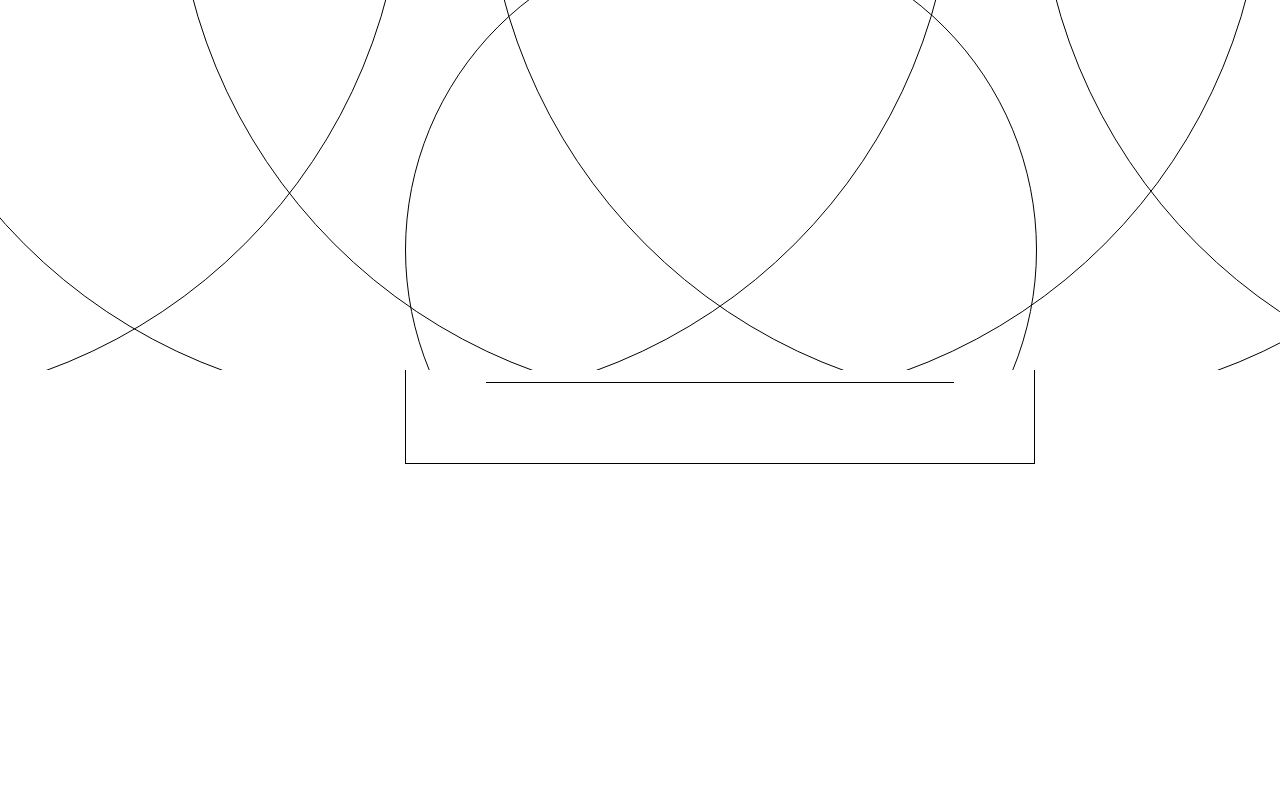
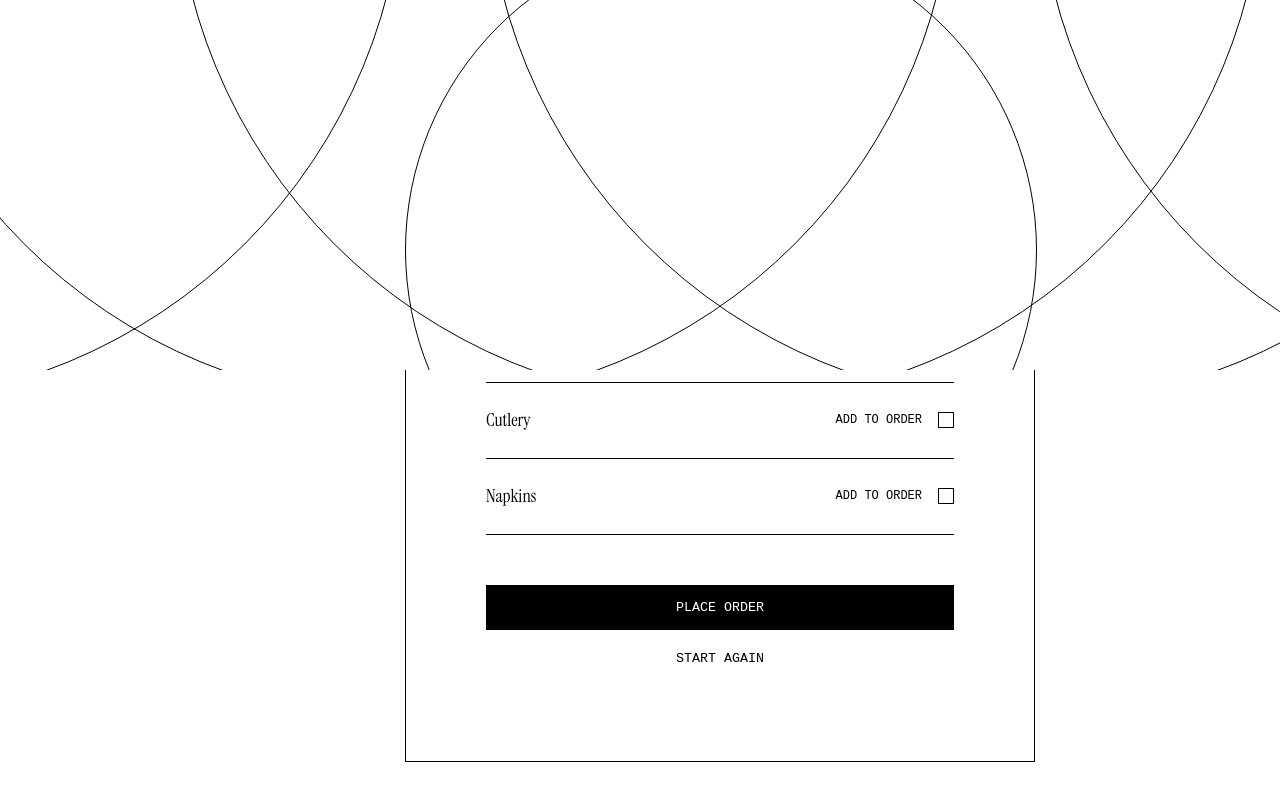
Before and after one commit to andrzejkukuryk/panini-creator, a React (Vite) app: page / in a window 1280 px wide. Shown: the part 654-1454 px from the top of the page. Built offline with nearby package versions, Linux system fonts and the light colour scheme; a web font is replaced by a local one.

Commit message:
add buttons

```diff
--- a/src/components/appButton.module.scss
+++ b/src/components/appButton.module.scss
@@ -1,14 +1,18 @@
 @import "../../variables.module.scss";
 
-.appButton {
-    background: none;
-    border: solid 0.5px;
-    border-color: rgba(0, 0, 0, 0);
+@mixin btn {
     font-family: $font-secondary;
     text-transform: uppercase;
-    width: 77px;
-    height: 44px;
+    border: solid 1px;
+    padding: 14px 20px;
     position: relative;
+    cursor: pointer;
+}
+
+.appButton {
+    @include btn;
+    background: none;
+    border-color: rgba(0, 0, 0, 0);
     z-index: 2;
     transition: border-color .7s;
 }
@@ -16,3 +20,20 @@
 .appButton:hover {
     border-color: rgba(0, 0, 0, 1);
 }
+
+.blackButton {
+    @include btn;
+    background-color: #000;
+    border-color: rgba(255, 255,255,0);
+    color: #FFF;
+    width: 100%;
+    margin: 50px 0 6px;
+    text-decoration: underline;
+    text-decoration-color: rgba(255, 255,255,0);
+    transition: all .7s;
+}
+
+.blackButton:hover {
+    border-color: rgba(255, 255,255,1);
+    text-decoration-color: rgba(255, 255,255,1);
+}
--- a/src/components/appButton.tsx
+++ b/src/components/appButton.tsx
@@ -1,14 +1,21 @@
 import React from "react";
 import styles from "./appButton.module.scss";
+import classNames from "classnames";
 
 interface AppButtonProps {
   handledFunction: () => void;
   text: string;
+  black?: boolean;
 }
 
-export function AppButton({ handledFunction, text }: AppButtonProps) {
+export function AppButton({ handledFunction, text, black }: AppButtonProps) {
+  const buttonClass = classNames({
+    [styles.appButton]: !!!black,
+    [styles.blackButton]: black,
+  });
+
   return (
-    <button onClick={handledFunction} className={styles.appButton}>
+    <button onClick={handledFunction} className={buttonClass}>
       {text}
     </button>
   );
--- /dev/null
+++ b/src/scenes/creator/final/cutlery.module.scss
@@ -0,0 +1,13 @@
+@import "../../../../variables.module.scss";
+
+.cutleryContainer {
+    @include ingredientContainer;
+
+    .checkboxContainer{
+        display: flex;
+        flex-direction: column;
+        align-items: flex-end;
+        gap: 16px;
+        max-width: 350px;
+    }
+}
--- /dev/null
+++ b/src/scenes/creator/final/cutlery.tsx
@@ -0,0 +1,29 @@
+import React from "react";
+import styles from "./cutlery.module.scss";
+import { Label } from "../../../components/label";
+import { useDispatch, useSelector } from "react-redux";
+import { cutlerySelector } from "../../../store/cutlery/selectors";
+import { updateAddCutlery } from "../../../store/cutlery/cutlerySlice";
+import { Checkbox } from "../../../components/checkbox";
+
+export function Cutlery() {
+  const dispatch = useDispatch();
+  const cutlery = useSelector(cutlerySelector);
+
+  const handleClick = () => {
+    dispatch(updateAddCutlery());
+  };
+
+  return (
+    <div className={styles.cutleryContainer}>
+      <Label text="cutlery" />
+      <div className={styles.checkboxContainer}>
+        <Checkbox
+          label="add to order"
+          checked={cutlery}
+          handleClick={handleClick}
+        />
+      </div>
+    </div>
+  );
+}
--- a/src/scenes/creator/final/final.tsx
+++ b/src/scenes/creator/final/final.tsx
@@ -3,6 +3,9 @@ import styles from "./final.module.scss";
 import { SectionTitle } from "../../../components/sectionTitle";
 import { Line } from "../../../components/line";
 import { Name } from "./name";
+import { Cutlery } from "./cutlery";
+import { Napkins } from "./napkins";
+import { AppButton } from "../../../components/appButton";
 
 export function Final() {
   return (
@@ -11,6 +14,12 @@ export function Final() {
       <Line />
       <Name />
       <Line />
+      <Cutlery />
+      <Line />
+      <Napkins />
+      <Line />
+      <AppButton text="place order" handledFunction={() => {}} black />
+      <AppButton text="start again" handledFunction={() => {}} />
     </section>
   );
 }
--- /dev/null
+++ b/src/scenes/creator/final/napkins.module.scss
@@ -0,0 +1,13 @@
+@import "../../../../variables.module.scss";
+
+.napkinsContainer {
+    @include ingredientContainer;
+
+    .checkboxContainer{
+        display: flex;
+        flex-direction: column;
+        align-items: flex-end;
+        gap: 16px;
+        max-width: 350px;
+    }
+}
--- /dev/null
+++ b/src/scenes/creator/final/napkins.tsx
@@ -0,0 +1,29 @@
+import React from "react";
+import styles from "./napkins.module.scss";
+import { Label } from "../../../components/label";
+import { useDispatch, useSelector } from "react-redux";
+import { napkinsSelector } from "../../../store/napkins/selectors";
+import { updateAddNapkins } from "../../../store/napkins/napkinsSlice";
+import { Checkbox } from "../../../components/checkbox";
+
+export function Napkins() {
+  const dispatch = useDispatch();
+  const napkins = useSelector(napkinsSelector);
+
+  const handleClick = () => {
+    dispatch(updateAddNapkins());
+  };
+
+  return (
+    <div className={styles.napkinsContainer}>
+      <Label text="napkins" />
+      <div className={styles.checkboxContainer}>
+        <Checkbox
+          label="add to order"
+          checked={napkins}
+          handleClick={handleClick}
+        />
+      </div>
+    </div>
+  );
+}
--- /dev/null
+++ b/src/store/cutlery/cutlerySlice.tsx
@@ -0,0 +1,23 @@
+import { createSlice } from "@reduxjs/toolkit";
+
+interface CutleryState {
+  addCutlery: boolean;
+}
+
+const initialState: CutleryState = {
+  addCutlery: false,
+};
+
+export const cutlerySlice = createSlice({
+  name: "cutlery",
+  initialState: initialState,
+  reducers: {
+    updateAddCutlery: (state) => {
+      state.addCutlery = !state.addCutlery;
+    },
+  },
+});
+
+export const { updateAddCutlery } = cutlerySlice.actions;
+
+export default cutlerySlice.reducer;
--- /dev/null
+++ b/src/store/cutlery/selectors.tsx
@@ -0,0 +1,5 @@
+import { RootState } from "../store";
+
+export const cutlerySelector = (state: RootState) => {
+  return state.cutlery.addCutlery;
+};
--- /dev/null
+++ b/src/store/napkins/napkinsSlice.tsx
@@ -0,0 +1,23 @@
+import { createSlice } from "@reduxjs/toolkit";
+
+interface NapkinsState {
+  addNapkins: boolean;
+}
+
+const initialState: NapkinsState = {
+  addNapkins: false,
+};
+
+export const napkinsSlice = createSlice({
+  name: "napkins",
+  initialState: initialState,
+  reducers: {
+    updateAddNapkins: (state) => {
+      state.addNapkins = !state.addNapkins;
+    },
+  },
+});
+
+export const { updateAddNapkins } = napkinsSlice.actions;
+
+export default napkinsSlice.reducer;
--- /dev/null
+++ b/src/store/napkins/selectors.tsx
@@ -0,0 +1,5 @@
+import { RootState } from "../store";
+
+export const napkinsSelector = (state: RootState) => {
+  return state.napkins.addNapkins;
+};
--- a/src/store/store.tsx
+++ b/src/store/store.tsx
@@ -7,6 +7,8 @@ import dressingSlice from "./dressing/dressingSlice";
 import breadSlice from "./bread/breadSlice";
 import vegetablesSlice from "./vegetables/vegetablesSlice";
 import nameSlice from "./name/nameSlice";
+import cutlerySlice from "./cutlery/cutlerySlice";
+import napkinsSlice from "./napkins/napkinsSlice";
 
 export const store = configureStore({
   reducer: {
@@ -18,6 +20,8 @@ export const store = configureStore({
     dressing: dressingSlice,
     vegetables: vegetablesSlice,
     name: nameSlice,
+    cutlery: cutlerySlice,
+    napkins: napkinsSlice,
   },
 });
 
```
